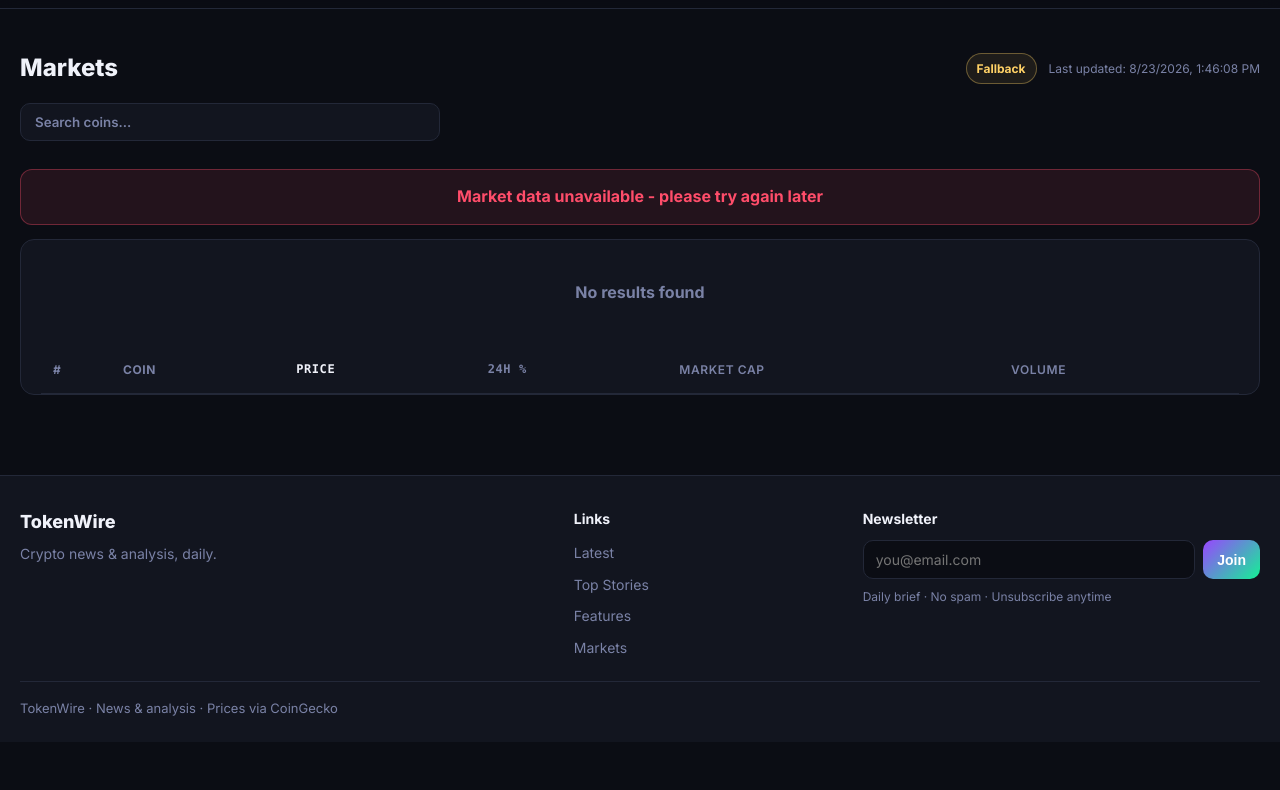
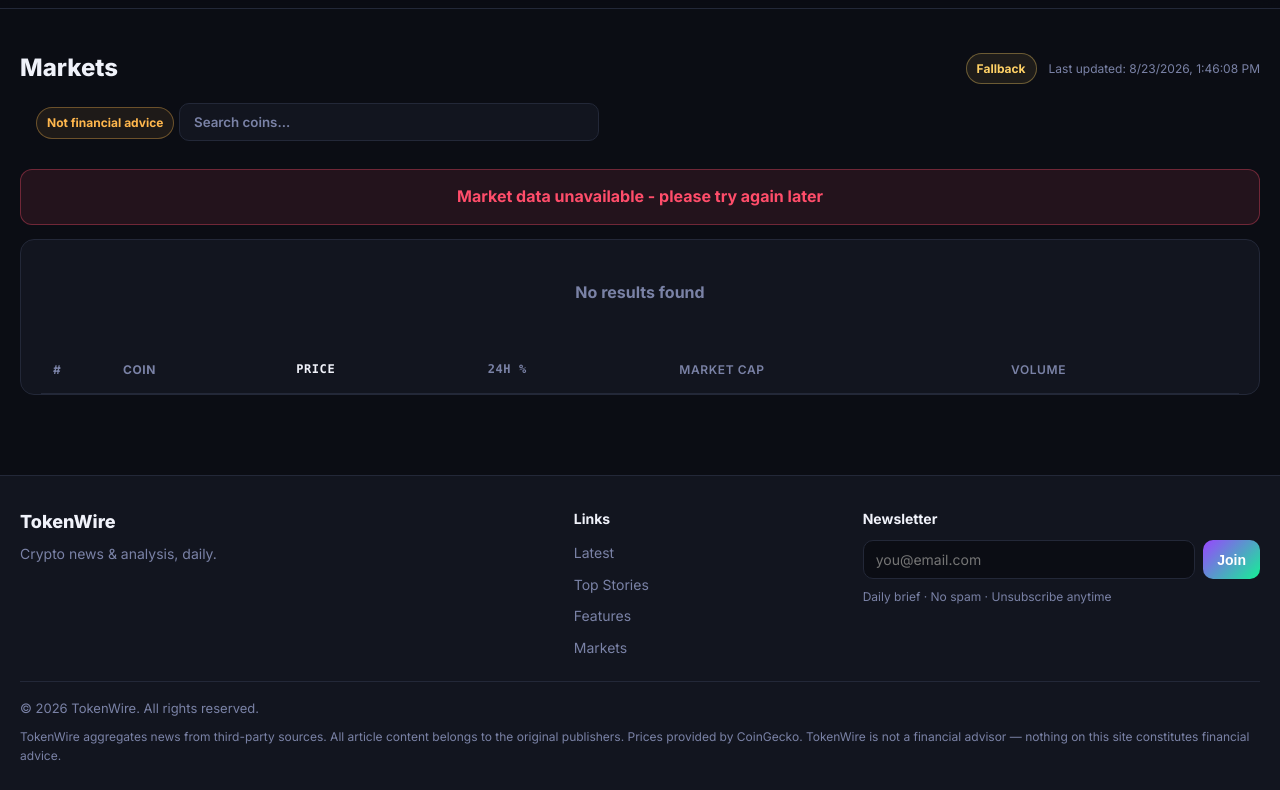
Before and after one commit to leecappo/tokenwire, a plain HTML site: page markets.html in a window 1280 px wide. Shown: the part 55-845 px from the top of the page. Before the commit the page ends 800 px from the top, so only its background shows below. Drawn offline with Linux system fonts and the light colour scheme; no server answers.

Commit message:
Add copyright and legal disclaimers

```diff
--- a/markets.html
+++ b/markets.html
@@ -4,6 +4,8 @@
   <meta charset="UTF-8" />
   <meta name="viewport" content="width=device-width, initial-scale=1" />
   <title>TokenWire — Markets</title>
+  <meta name="author" content="TokenWire">
+  <meta name="copyright" content="© 2026 TokenWire">
   <meta name="description" content="TokenWire markets page with live CoinGecko data." />
   <meta name="theme-color" content="#0b0d14" />
   <link rel="preconnect" href="https://fonts.googleapis.com" />
@@ -78,6 +80,7 @@
           <span id="markets-last-updated" class="markets-ts"></span>
         </div>
       </div>
+      <span class="disclaimer-badge" aria-label="Not financial advice">Not financial advice</span>
       <input id="markets-search" class="markets-search" type="search" placeholder="Search coins..." autocomplete="off" />
       <div style="height:14px"></div>
       <div id="markets-error-banner" class="markets-error">Market data unavailable - please try again later</div>
@@ -126,7 +129,8 @@
         </div>
       </div>
       <div class="footer-bottom">
-        <span>TokenWire · News & analysis · Prices via CoinGecko</span>
+        <div>© 2026 TokenWire. All rights reserved.</div>
+        <div class="legal-notice">TokenWire aggregates news from third-party sources. All article content belongs to the original publishers. Prices provided by CoinGecko. TokenWire is not a financial advisor — nothing on this site constitutes financial advice.</div>
       </div>
     </div>
   </footer>
--- a/styles.css
+++ b/styles.css
@@ -754,6 +754,34 @@
   color: var(--muted);
 }
 
+.legal-notice {
+  margin-top: 10px;
+  font-size: 12px;
+  color: var(--muted);
+  line-height: 1.55;
+}
+
+.disclaimer-badge {
+  display: inline-block;
+  margin-left: 16px;
+  padding: 5px 10px;
+  border-radius: 999px;
+  border: 1px solid rgba(255, 183, 77, 0.35);
+  background: rgba(255, 183, 77, 0.08);
+  color: #ffb74d;
+  font-size: 12px;
+  font-weight: 700;
+  vertical-align: middle;
+}
+
+@media (max-width: 720px) {
+  .disclaimer-badge {
+    display: block;
+    margin-left: 0;
+    margin-top: 10px;
+  }
+}
+
 /* Social links */
 .social-links {
   display: flex;
```
Also changed, not shown: index.html (+5 -3 lines).
